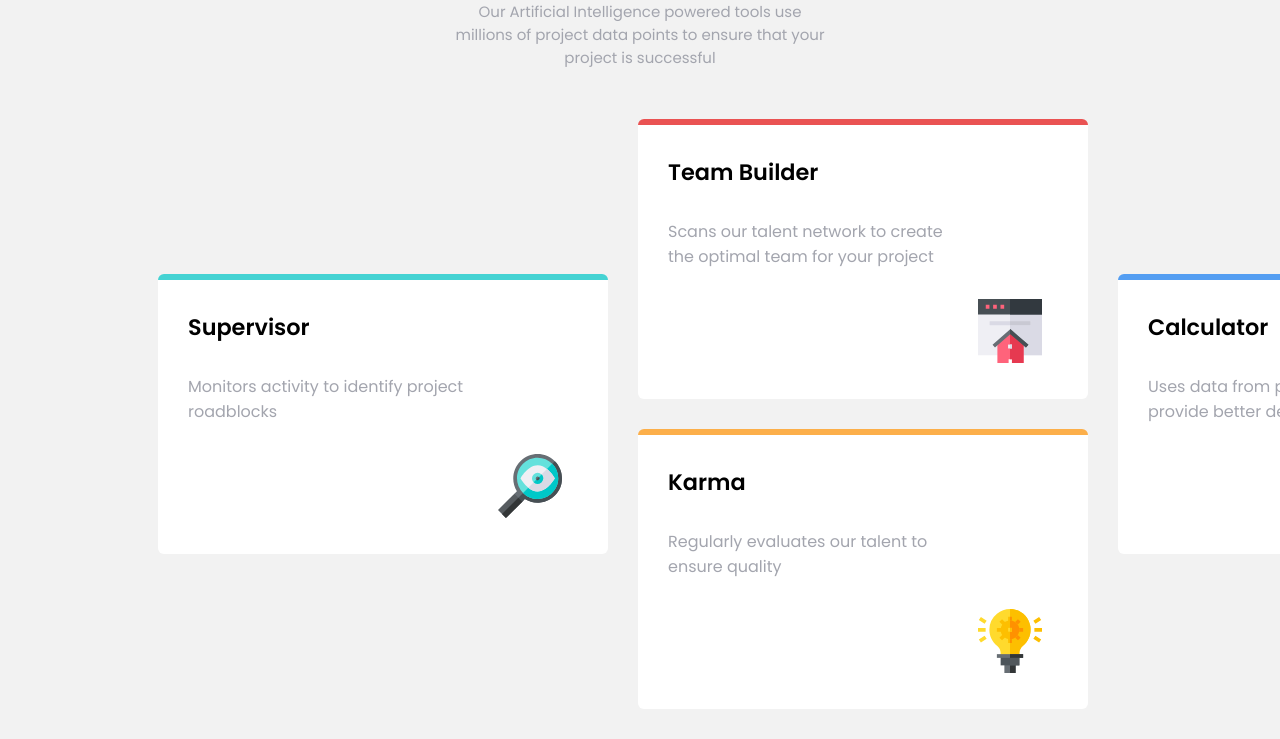
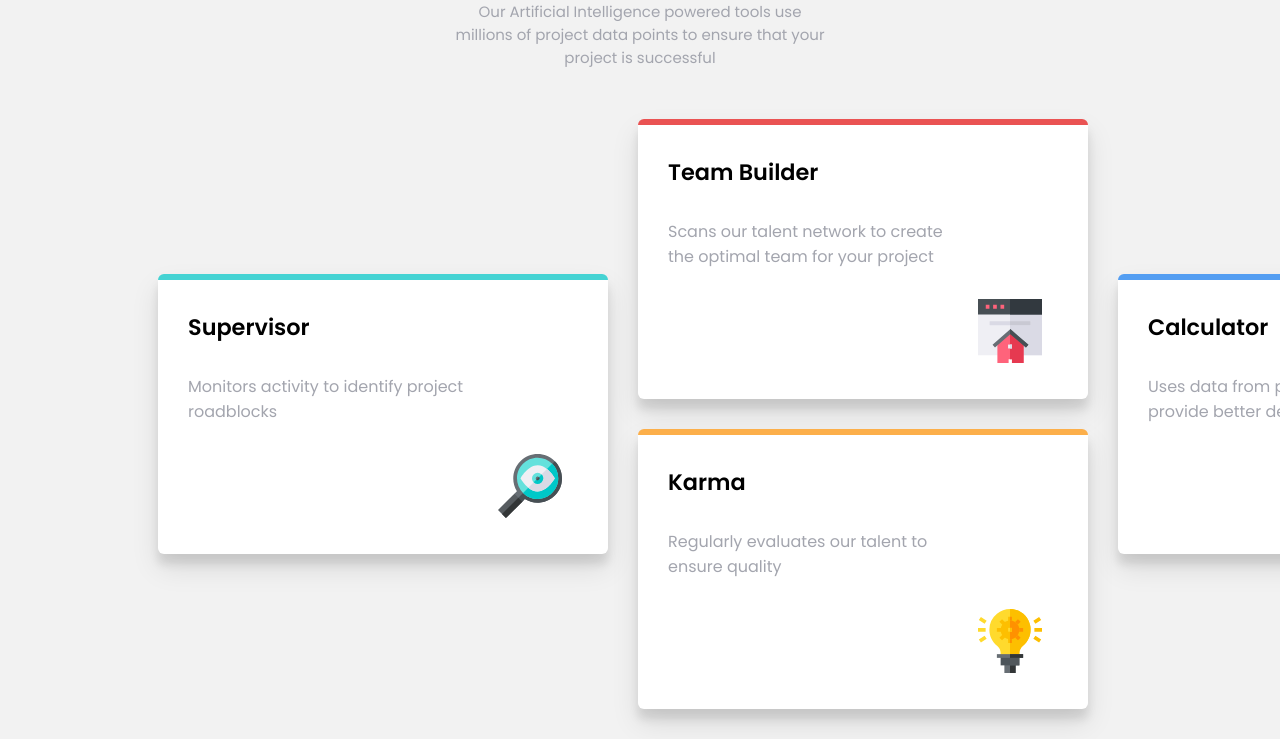
Before and after one commit to CristiVasile-code/four-card-section, a plain HTML site: page index.html in a window 1280 px wide. Shown: the part 196-935 px from the top of the page. Drawn offline with Linux system fonts and the light colour scheme.

Commit message:
Update style.css

```diff
--- a/style.css
+++ b/style.css
@@ -48,6 +48,7 @@ h1{
     border-radius: 6px;
     padding: 30px;
     background-color:  white;
+    box-shadow: 0 14px 28px rgba(0,0,0,0.10), 0 10px 10px rgba(0,0,0,0.10);
 }
 .card-text{
     padding:30px 0;
```
